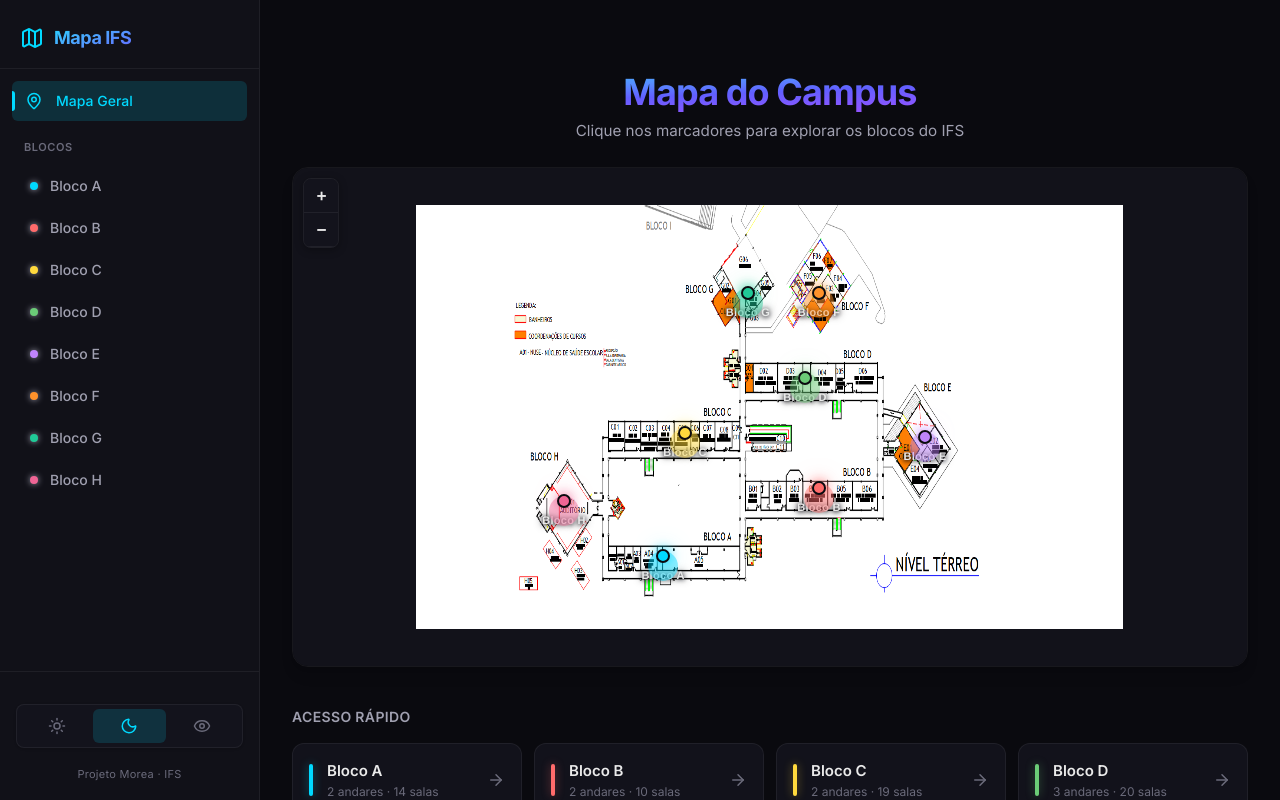
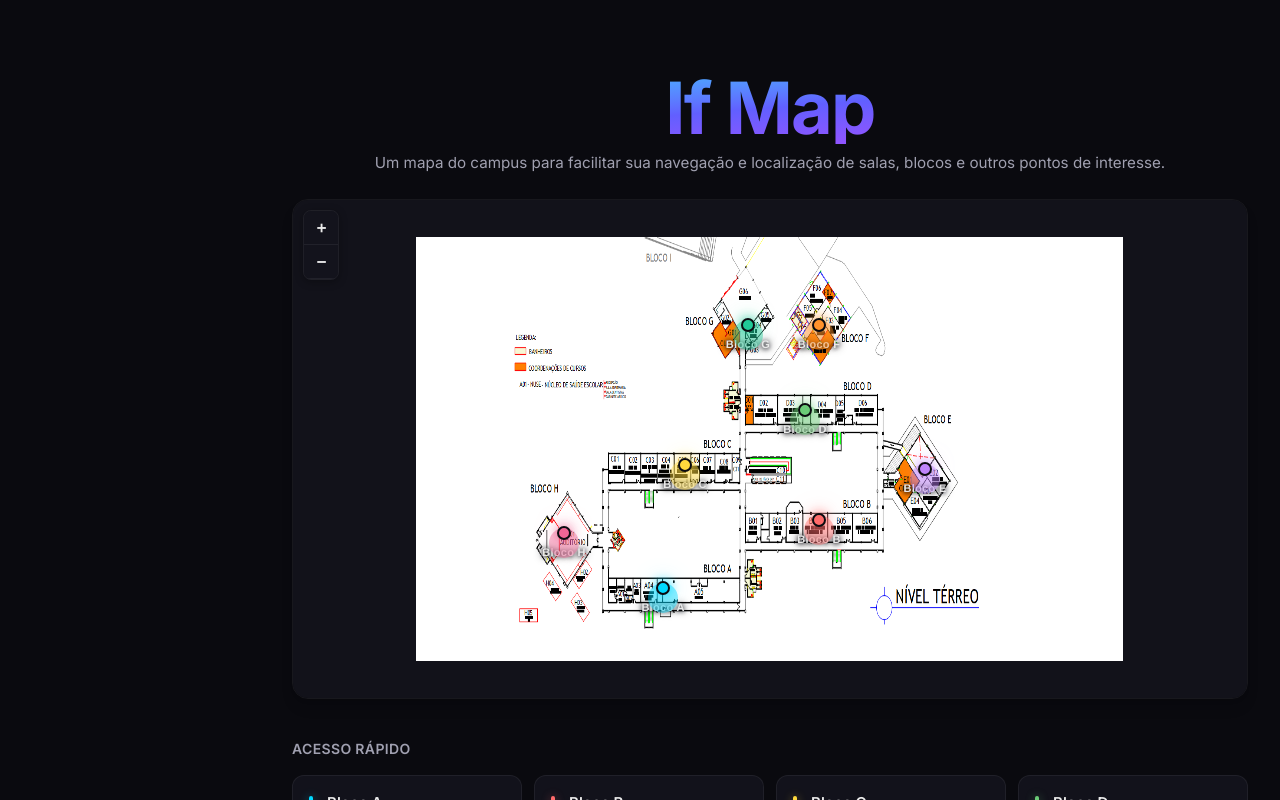
Before and after one commit to Morea-IFS/mapa-ifs-react, a Next.js app: page / in a window 1280 px wide. Shown: the top 800 px of the page. Built offline with nearby package versions, Linux system fonts and the light colour scheme.

Commit message:
correções sidebar

```diff
--- a/src/app/globals.css
+++ b/src/app/globals.css
@@ -1,6 +1,5 @@
 @import "tailwindcss";
 
-/* ===== Declaração de Variáveis de Cor (Tailwind v4 Setup) ===== */
 @theme {
   --color-fundo-principal: var(--fundo-principal);
   --color-fundo-secundario: var(--fundo-secundario);
@@ -17,13 +16,9 @@
   --color-borda: var(--borda);
   --color-borda-hover: var(--borda-hover);
 
-  /* Fontes Extras */
   --font-inter: var(--font-inter), ui-sans-serif, system-ui, sans-serif;
 }
 
-/* ===== Temas Globais ===== */
-
-/* Tema Escuro (Padrão) */
 :root, :root[data-tema="escuro"] {
   --fundo-principal: #0a0a0f;
   --fundo-secundario: #12121a;
@@ -41,7 +36,6 @@
   --borda-hover: rgba(255, 255, 255, 0.12);
 }
 
-/* Tema Claro (Branco) */
 :root[data-tema="claro"] {
   --fundo-principal: #f9fafb;
   --fundo-secundario: #e5e7eb;
@@ -52,25 +46,24 @@
   --texto-secundario: #4b5563;
   --texto-auxiliar: #9ca3af;
 
-  --destaque: #0ea5e9; /* Light blue accent */
+  --destaque: #0ea5e9;
   --destaque-fraco: rgba(14, 165, 233, 0.15);
 
   --borda: #d1d5db;
   --borda-hover: #9ca3af;
 }
 
-/* Tema Alto Contraste */
 :root[data-tema="alto-contraste"] {
   --fundo-principal: #000000;
   --fundo-secundario: #000000;
   --fundo-cartao: #000000;
   --fundo-cartao-hover: #1a1a1a;
 
-  --texto-principal: #ffff00; /* Yellow for high readability */
+  --texto-principal: #ffff00;
   --texto-secundario: #ffffff;
   --texto-auxiliar: #cccccc;
 
-  --destaque: #00ff00; /* Bright green */
+  --destaque: #00ff00;
   --destaque-fraco: rgba(0, 255, 0, 0.2);
 
   --borda: #ffffff;
--- a/src/app/page.tsx
+++ b/src/app/page.tsx
@@ -5,11 +5,10 @@ import { blocos } from '@/data/blocos';
 import Link from 'next/link';
 import { ArrowRight } from 'lucide-react';
 
-// Import dynamic to avoid SSR issues with Leaflet
 const CampusMap = dynamic(() => import('@/components/CampusMap'), {
   ssr: false,
   loading: () => (
-    <div className="w-full h-[500px] md:h-[600px] rounded-2xl overflow-hidden border border-borda shadow-lg relative flex items-center justify-center bg-fundo-secundario text-texto-auxiliar">
+    <div className="w-full h-125 md:h-150 rounded-2xl overflow-hidden border border-borda shadow-lg relative flex items-center justify-center bg-fundo-secundario text-texto-auxiliar">
       Carregando mapa interativo...
     </div>
   )
@@ -17,13 +16,13 @@ const CampusMap = dynamic(() => import('@/components/CampusMap'), {
 
 export default function MapaGeralPage() {
   return (
-    <div className="min-h-screen p-4 md:p-8 max-w-[1200px] mx-auto animate-in fade-in duration-500">
+    <div className="min-h-screen p-4 md:p-8 max-w-300 mx-auto animate-in fade-in duration-500">
       <div className="text-center py-10 pb-6">
-        <h1 className="text-2xl md:text-4xl font-bold tracking-tight bg-gradient-to-br from-destaque via-indigo-500 to-purple-500 bg-clip-text text-transparent mb-2">
-          Mapa do Campus
+        <h1 className="text-3xl md:text-7xl font-bold tracking-tight bg-linear-to-br from-destaque via-indigo-500 to-purple-500 bg-clip-text text-transparent mb-2">
+          If Map
         </h1>
         <p className="text-[0.95rem] text-texto-secundario">
-          Clique nos marcadores para explorar os blocos do IFS
+          Um mapa do campus para facilitar sua navegação e localização de salas, blocos e outros pontos de interesse.
         </p>
       </div>
 
@@ -40,7 +39,7 @@ export default function MapaGeralPage() {
             <div key={bloco.id} className="animate-in fade-in duration-500 fill-mode-both">
               <Link
                 href={`/bloco/${bloco.id}`}
-                className="group flex items-center gap-3.5 p-4 bg-fundo-cartao hover:bg-fundo-cartao-hover border border-borda hover:border-borda-hover rounded-xl hover:-translate-y-[2px] transition-all duration-250 hover:shadow-md cursor-pointer relative overflow-hidden"
+                className="group flex items-center gap-3.5 p-4 bg-fundo-cartao hover:bg-fundo-cartao-hover border border-borda hover:border-borda-hover rounded-xl hover:-translate-y-0.5 transition-all duration-250 hover:shadow-md cursor-pointer relative overflow-hidden"
                 style={{ '--card-accent': bloco.color || 'var(--color-destaque)' } as React.CSSProperties}
               >
                 <div
@@ -56,7 +55,7 @@ export default function MapaGeralPage() {
                   </p>
                 </div>
 
-                <ArrowRight className="text-texto-auxiliar group-hover:text-[var(--card-accent)] group-hover:translate-x-1 transition-all duration-150" size={18} />
+                <ArrowRight className="text-texto-auxiliar group-hover:text-(--card-accent) group-hover:translate-x-1 transition-all duration-150" size={18} />
               </Link>
             </div>
           ))}
--- a/src/components/SideBar.tsx
+++ b/src/components/SideBar.tsx
@@ -21,22 +21,22 @@ export default function SideBar() {
       {/* Overlay Escurecido para Mobile */}
       {isOpen && (
         <div
-          className="fixed inset-0 bg-black/50 backdrop-blur-sm z-[999] animate-in fade-in duration-300 md:hidden"
+          className="fixed inset-0 bg-black/50 backdrop-blur-sm z-3000 animate-in fade-in duration-300 md:hidden"
           onClick={closeSidebar}
         />
       )}
 
       {/* Botão Hambúrguer Mobile */}
       <button
-        className={`fixed top-4 left-4 z-[1100] w-11 h-11 flex flex-col justify-center items-center gap-[5px] bg-fundo-secundario/80 backdrop-blur-md border border-borda rounded-md cursor-pointer transition-all duration-250 hover:bg-fundo-cartao hover:border-destaque hover:shadow-[0_0_15px_var(--color-destaque-fraco)] md:hidden ${isOpen ? 'group is-active' : ''}`}
+        className={`fixed top-4 left-4 z-5000 w-12 h-12 flex flex-col justify-center items-center gap-1.25 bg-fundo-secundario/80 backdrop-blur-md border border-borda rounded-md cursor-pointer transition-all duration-300 hover:bg-fundo-cartao hover:border-destaque hover:shadow-[0_0_15px_var(--color-destaque-fraco)] md:hidden`}
         onClick={toggleSidebar}
         aria-label={isOpen ? "Fechar Menu" : "Abrir Menu Principal"}
         aria-expanded={isOpen}
         aria-controls="menu-lateral"
       >
-        <span className={`block w-5 h-[2px] bg-texto-principal rounded-[2px] transition-all duration-250 ${isOpen ? 'rotate-45 translate-y-[7px]' : ''}`} aria-hidden="true" />
-        <span className={`block w-5 h-[2px] bg-texto-principal rounded-[2px] transition-all duration-250 ${isOpen ? 'opacity-0' : ''}`} aria-hidden="true" />
-        <span className={`block w-5 h-[2px] bg-texto-principal rounded-[2px] transition-all duration-250 ${isOpen ? '-rotate-45 -translate-y-[7px]' : ''}`} aria-hidden="true" />
+        <span className={`block w-5 h-0.5 bg-texto-principal rounded-xs transition-all duration-300 ${isOpen ? 'rotate-45 translate-y-1.75' : ''}`} aria-hidden="true" />
+        <span className={`block w-5 h-0.5 bg-texto-principal rounded-xs transition-all duration-300 ${isOpen ? 'opacity-0' : ''}`} aria-hidden="true" />
+        <span className={`block w-5 h-0.5 bg-texto-principal rounded-xs transition-all duration-300 ${isOpen ? '-rotate-45 -translate-y-1.75' : ''}`} aria-hidden="true" />
       </button>
 
       {/* Painel da SideBar */}
@@ -44,15 +44,16 @@ export default function SideBar() {
         id="menu-lateral"
         role="navigation"
         aria-label="Navegação Principal do Campus"
-        className={`fixed top-0 left-0 w-[260px] h-screen bg-fundo-secundario/95 backdrop-blur-xl border-r border-borda z-[1000] flex flex-col overflow-hidden transition-transform duration-400 ease-in-out md:translate-x-0 ${isOpen ? 'translate-x-0' : '-translate-x-full'}`}
+        className={`fixed top-0 left-0 w-65 max-w-[85vw] h-dvh bg-fundo-secundario/95 backdrop-blur-xl border-r border-borda z-4000 flex flex-col overflow-hidden transition-transform duration-300 ease-in-out md:translate-x-0 ${isOpen ? 'translate-x-0' : '-translate-x-full'}`}
+        style={{ visibility: isOpen ? 'visible' : 'hidden' }}
         aria-hidden={!isOpen}
       >
         {/* Cabeçalho */}
-        <div className="px-5 pt-6 pb-4 border-b border-borda">
+        <div className="pl-16 md:pl-5 pr-5 pt-6 pb-4 border-b border-borda min-h-19 flex items-center">
           <div className="flex items-center gap-2.5">
             <span className="text-2xl" aria-hidden="true"><Map className="text-destaque" /></span>
-            <span className="text-lg font-bold bg-gradient-to-br from-destaque to-indigo-500 bg-clip-text text-transparent tracking-tight">
-              Mapa IFS
+            <span className="text-lg font-bold bg-linear-to-br from-destaque to-indigo-500 bg-clip-text text-transparent tracking-tight">
+              If Map
             </span>
           </div>
         </div>
@@ -69,7 +70,7 @@ export default function SideBar() {
             }`}
             aria-current={isActive('/') ? 'page' : undefined}
           >
-            {isActive('/') && <span className="absolute left-0 top-1/2 -translate-y-1/2 w-[3px] h-5 bg-destaque rounded-r-sm" aria-hidden="true" />}
+            {isActive('/') && <span className="absolute left-0 top-1/2 -translate-y-1/2 w-0.75 h-5 bg-destaque rounded-r-sm" aria-hidden="true" />}
             <span className="w-5 flex justify-center" aria-hidden="true"><MapPin size={18} /></span>
             <span>Mapa Geral</span>
           </Link>
@@ -90,7 +91,7 @@ export default function SideBar() {
               }`}
               aria-current={isActive(`/bloco/${bloco.id}`) ? 'page' : undefined}
             >
-              {isActive(`/bloco/${bloco.id}`) && <span className="absolute left-0 top-1/2 -translate-y-1/2 w-[3px] h-5 bg-destaque rounded-r-sm" />}
+              {isActive(`/bloco/${bloco.id}`) && <span className="absolute left-0 top-1/2 -translate-y-1/2 w-0.75 h-5 bg-destaque rounded-r-sm" />}
               <span
                 className="w-2 h-2 rounded-full shrink-0 ml-1.5 shadow-[0_0_6px_currentColor]"
                 style={{ backgroundColor: bloco.color || 'var(--color-destaque)' }}
```
Also changed, not shown: 2 other files (tests, documents, lock files or other folders).
